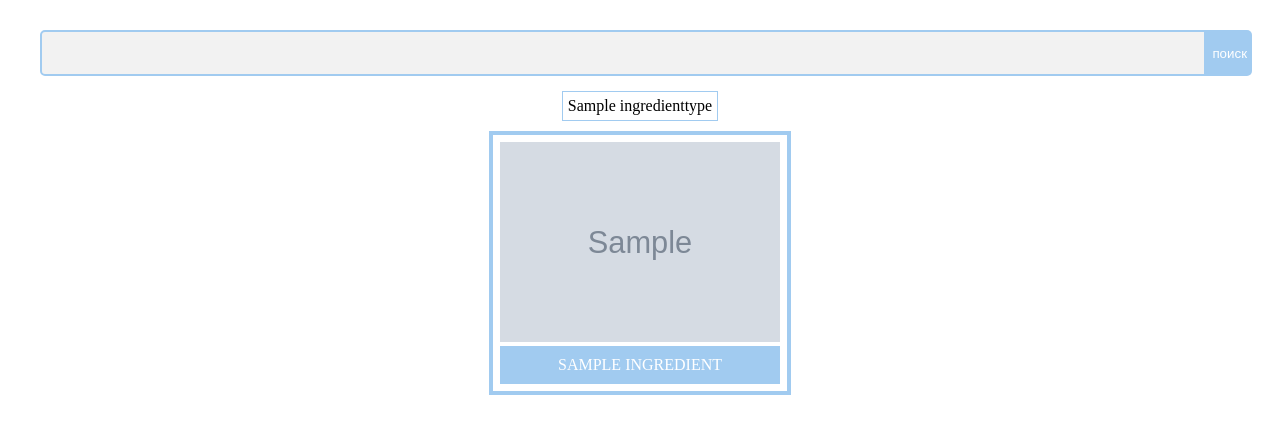
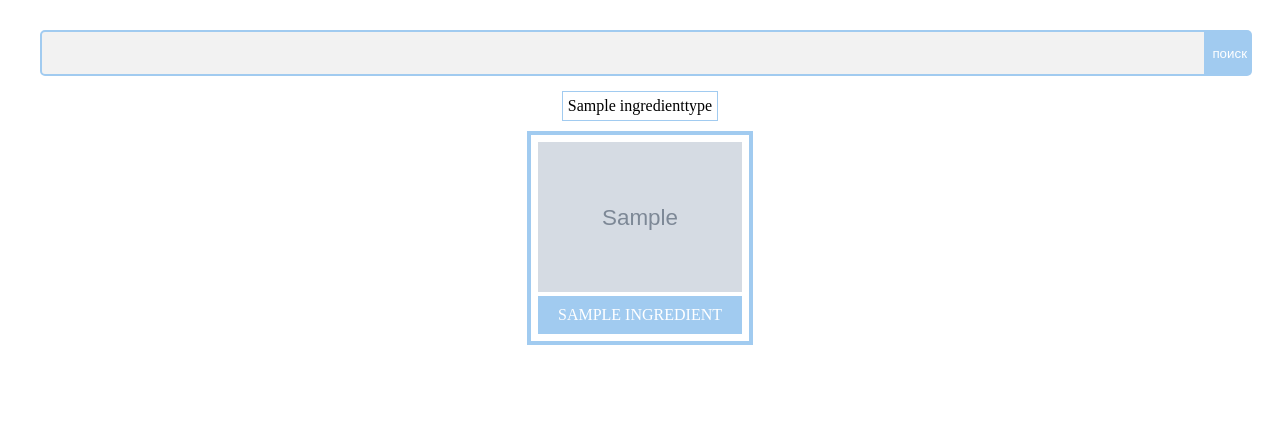
Before and after one commit to GroupMSP/Book-of-recipes, a Django app: page /ingredients/ in a window 1280 px wide. Shown: the part 105-539 px from the top of the page. Run offline with Django 3.2, Linux system fonts and the light colour scheme; tables that the repository leaves empty hold one stand-in row (values such as "Sample post"); grey boxes marked "Sample" are stand-in pictures.

Commit message:
Changed image size on ingredients

```diff
--- a/recipe_book/static/recipe_book/css/component_style.css
+++ b/recipe_book/static/recipe_book/css/component_style.css
@@ -30,3 +30,12 @@
 	background: #a1cbf0;
 	text-transform: uppercase;
 }
+
+.caption-border-ingredients {
+	flex:0 0 16%;
+}
+
+.caption-border-ingredients img {
+	width: 100%;
+	height: 150px;
+}
```
